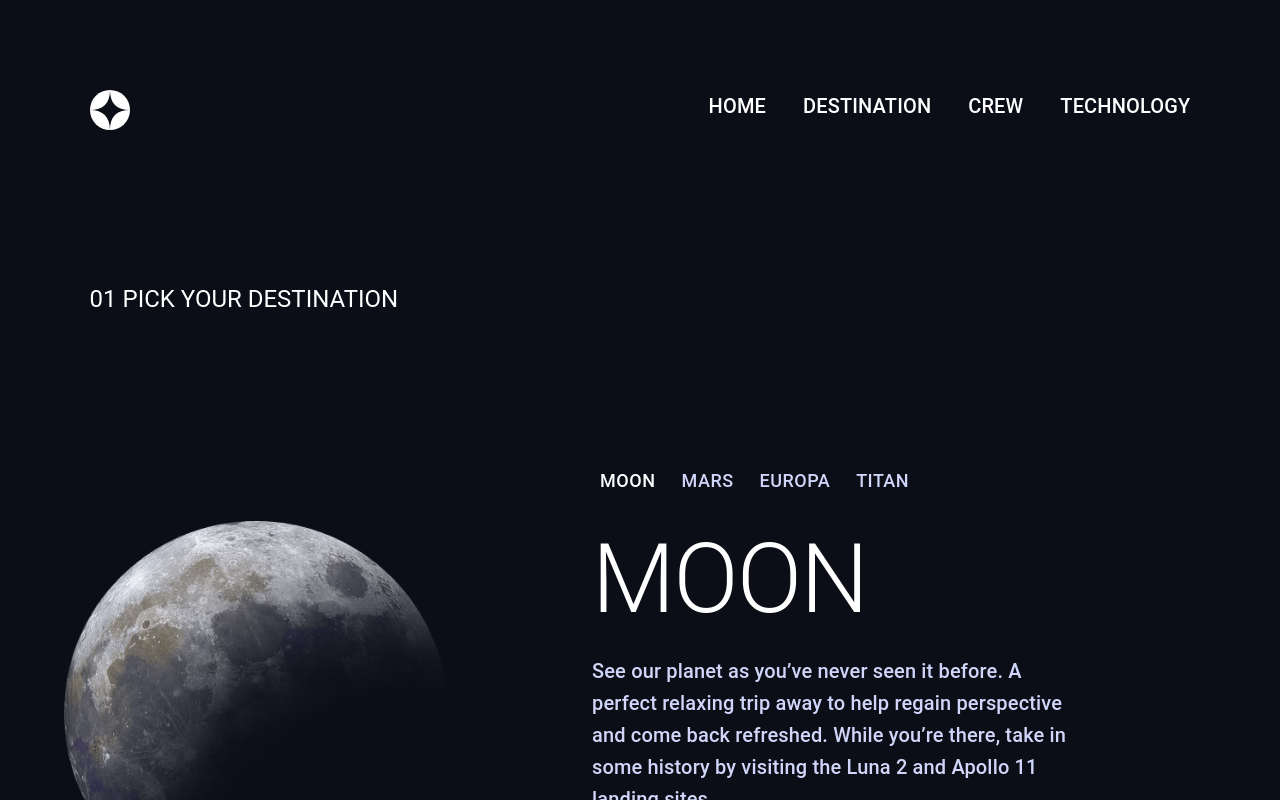
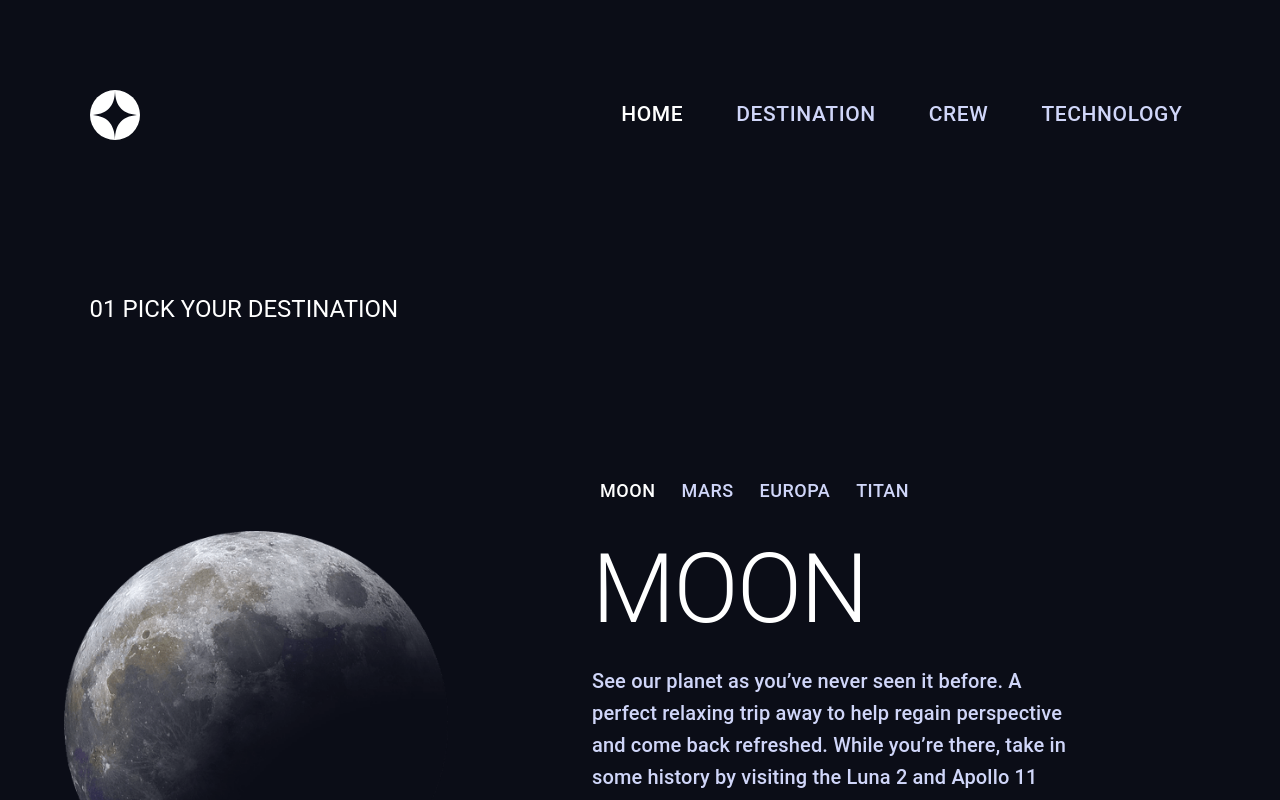
Before and after one commit to nikanoza/space-tourism-1, a Next.js app: page /destination in a window 1280 px wide. Shown: the top 800 px of the page. Built offline with nearby package versions, Linux system fonts and the light colour scheme.

Commit message:
feat: add router

```diff
--- a/components/Header.js
+++ b/components/Header.js
@@ -1,9 +1,11 @@
-import { Box, CardMedia, Typography } from "@mui/material";
+import { Box, Button, Typography } from "@mui/material";
 import React, { useState } from "react";
 import Image from "next/image";
+import Link from "next/link";
 
 export default function Header() {
   const [nav, setNav] = useState(false);
+  const [active, setActive] = useState("HOME");
   const handleClick = () => {
     setNav(!nav);
   };
@@ -19,8 +21,8 @@ export default function Header() {
         <Image
           src="/assets/shared/logo.svg"
           alt="Logo"
-          width={40}
-          height={40}
+          width={50}
+          height={50}
         />
         <Box
           sx={{
@@ -28,18 +30,51 @@ export default function Header() {
             gap: "37px",
           }}
         >
-          <Typography variant="h6" sx={{ color: "#FFFFFF" }}>
+          <Link href="/">
+            <Button
+              onClick={() => setActive("HOME")}
+              sx={{
+                color: `${active === "HOME" ? "#FFFFFF" : "#D0D6F9"}`,
+                fontSize: "21px",
+              }}
+            >
               HOME
-          </Typography>
-          <Typography variant="h6" sx={{ color: "#FFFFFF" }}>
+            </Button>
+          </Link>
+
+          <Link href="/destination">
+            <Button
+              onClick={() => setActive("DESTINATION")}
+              sx={{
+                color: `${active === "DESTINATION" ? "#FFFFFF" : "#D0D6F9"}`,
+                fontSize: "21px",
+              }}
+            >
               DESTINATION
-          </Typography>
-          <Typography variant="h6" sx={{ color: "#FFFFFF" }}>
+            </Button>
+          </Link>
+          <Link href="/crew">
+            <Button
+              onClick={() => setActive("CREW")}
+              sx={{
+                color: `${active === "CREW" ? "#FFFFFF" : "#D0D6F9"}`,
+                fontSize: "21px",
+              }}
+            >
               CREW
-          </Typography>
-          <Typography variant="h6" sx={{ color: "#FFFFFF" }}>
+            </Button>
+          </Link>
+          <Link href="/technology">
+            <Button
+              onClick={() => setActive("TECHNOLOGY")}
+              sx={{
+                color: `${active === "TECHNOLOGY" ? "#FFFFFF" : "#D0D6F9"}`,
+                fontSize: "21px",
+              }}
+            >
               TECHNOLOGY
-          </Typography>
+            </Button>
+          </Link>
         </Box>
         <Box
           onClick={handleClick}
@@ -71,38 +106,46 @@ export default function Header() {
             padding: "32px",
           }}
         >
-          <Typography
+          <Link href="/">
+            <Button
               variant="p"
               sx={{
                 color: "#FFFFFF",
               }}
             >
               00 HOME
-          </Typography>
-          <Typography
+            </Button>
+          </Link>
+          <Link href="/destination">
+            <Button
               variant="p"
               sx={{
                 color: "#FFFFFF",
               }}
             >
               01 DESTINATION
-          </Typography>
-          <Typography
+            </Button>
+          </Link>
+          <Link href="/crew">
+            <Button
               variant="p"
               sx={{
                 color: "#FFFFFF",
               }}
             >
               02 CREW
-          </Typography>
-          <Typography
+            </Button>
+          </Link>
+          <Link href="/technology">
+            <Button
               variant="p"
               sx={{
                 color: "#FFFFFF",
               }}
             >
               03 TECHNOLOGY
-          </Typography>
+            </Button>
+          </Link>
         </Box>
       ) : null}
     </>
--- /dev/null
+++ b/pages/crew/index.js
@@ -0,0 +1,5 @@
+import React from "react";
+
+export default function index() {
+  return <div>index</div>;
+}
--- /dev/null
+++ b/pages/technology/index.js
@@ -0,0 +1,5 @@
+import React from "react";
+
+export default function index() {
+  return <div>index</div>;
+}
```
Lines whose indentation alone changed are shown as unchanged.
